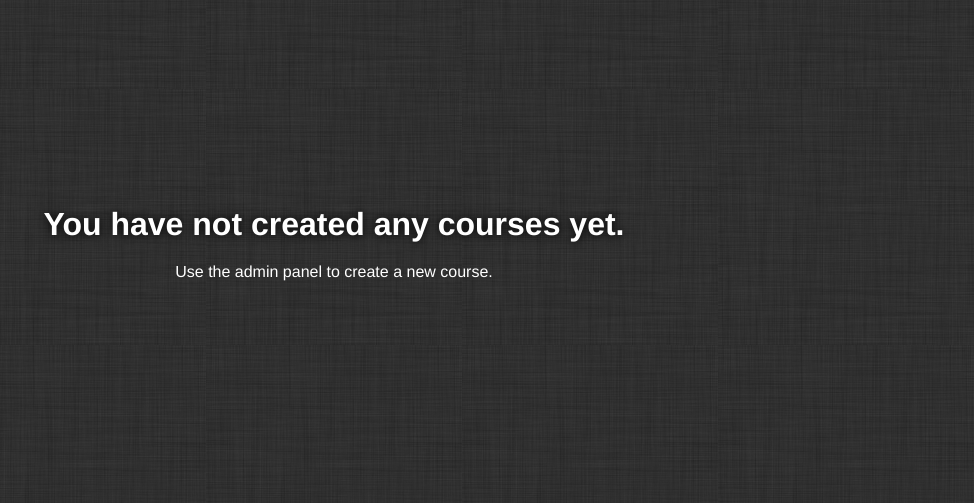
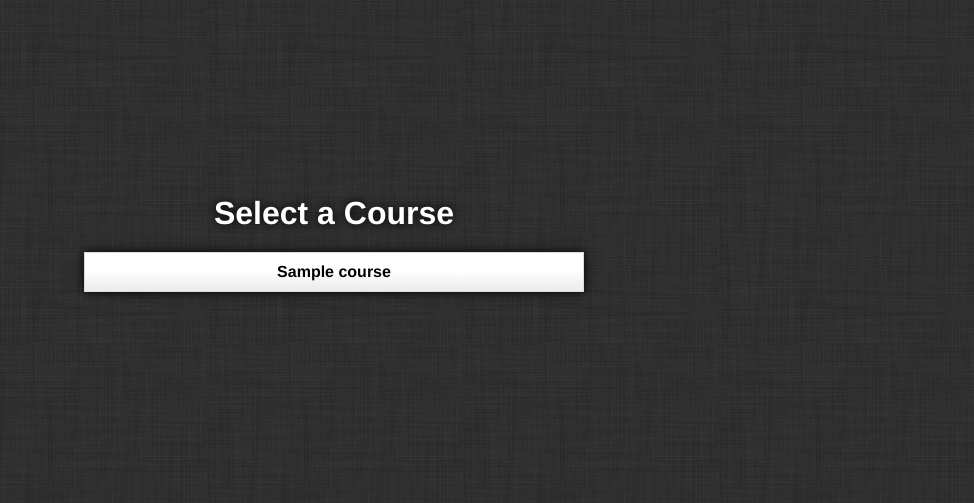
Before and after one commit to zanneth/Seminar, a Django app: template core/templates/select_course.html in a window 1280 px wide. Shown: the part 167-670 px from the top of the page, without its empty margins (306-1280 px from the left). Run offline with Django 3.2, Linux system fonts and the light colour scheme; the template is opened without the code that fills it: most values are stand-ins (such as "Sample title", 1, 10 or a date in 2020); parts of the project's set-up code (start-up, migrations or seed data) failed here and were passed over.

Commit message:
Blergh, left a debug statement in there.

```diff
--- a/core/templates/select_course.html
+++ b/core/templates/select_course.html
@@ -9,7 +9,7 @@
 
 <div id="super-container">
 	<div id="main-container">
-		{% if courses and 0 %}
+		{% if courses %}
 			<h1>Select a Course</h1>
 			<div id="courses-container">
 				<ul id="courses">
```
